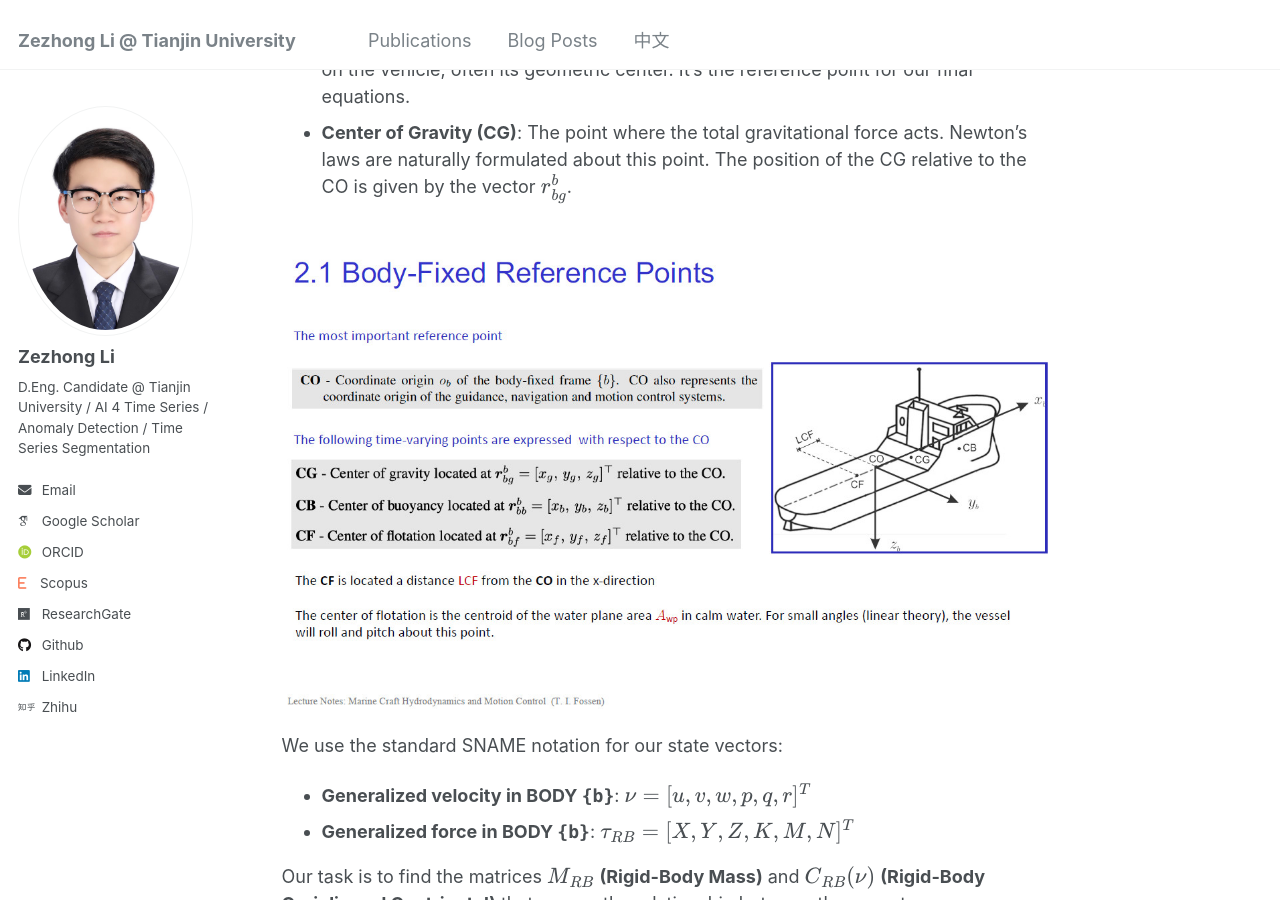
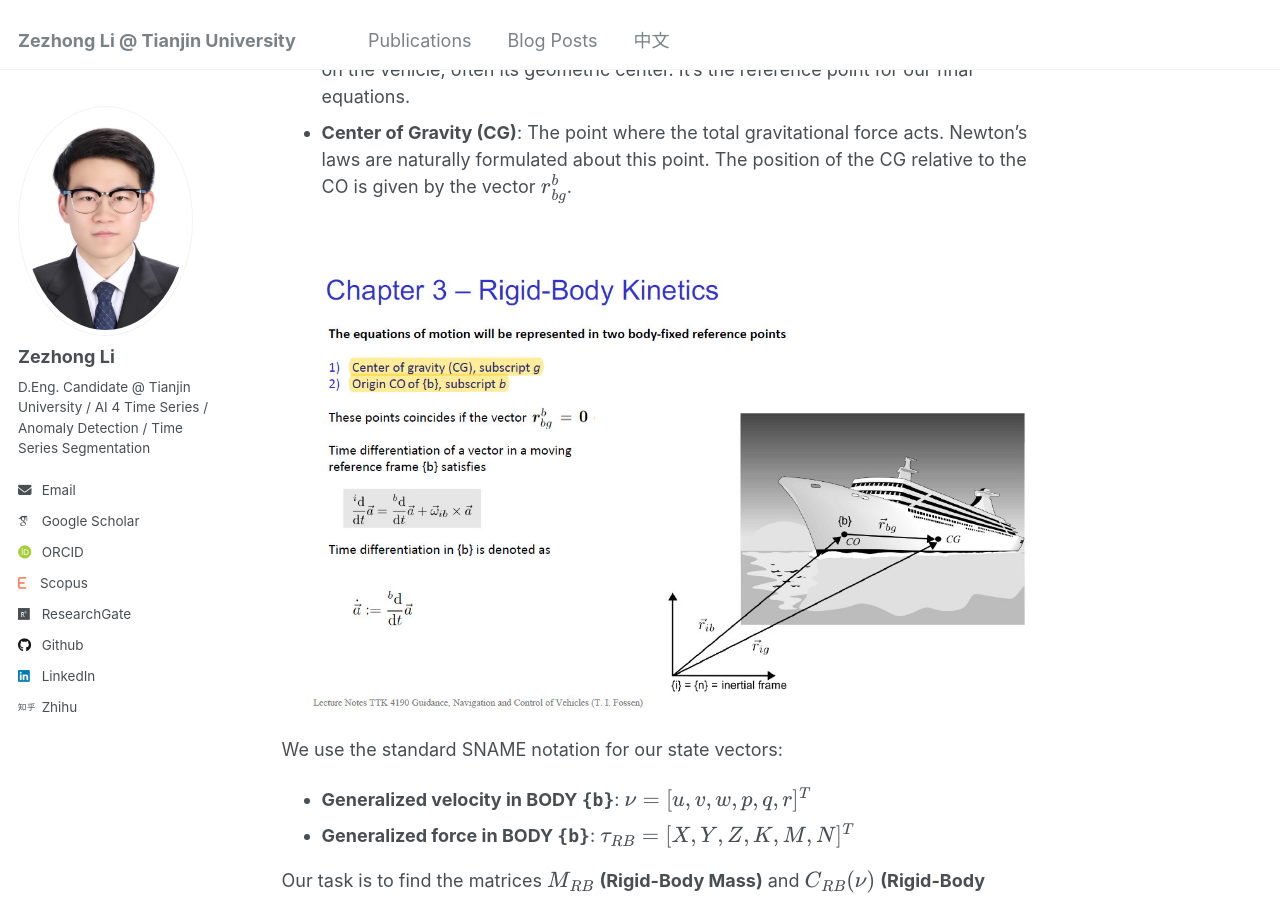
Before and after one commit to lzz19980125/lzz19980125.github.io, a Jekyll site: the page built from _posts/2025-8-2-Kinetics Analysis of Underwater Gliders.md, in a window 1280 px wide and 900 px high, scrolled down 1477 px. Built offline with Jekyll 4.4.1, drawn with Linux system fonts in a browser that asks for light colours; some web fonts are replaced.

Commit message:
Update 2025-8-2-Kinetics Analysis of Underwater Gliders.md

```diff
--- a/_posts/2025-8-2-Kinetics Analysis of Underwater Gliders.md
+++ b/_posts/2025-8-2-Kinetics Analysis of Underwater Gliders.md
@@ -43,7 +43,7 @@ Before we dive into the laws of motion, let's re-establish our key reference fra
 *   **Coordinate Origin (CO)**: The origin $$O_b$$ of the BODY frame `{b}`. This is a fixed point on the vehicle, often its geometric center. It's the reference point for our final equations.
 *   **Center of Gravity (CG)**: The point where the total gravitational force acts. Newton's laws are naturally formulated about this point. The position of the CG relative to the CO is given by the vector $$r_{bg}^b$$.
 
-<br/><img src='../images/2025-07-30_212303.jpg'>
+<br/><img src='../images/2025-08-06_185736.jpg'>
 
 We use the standard SNAME notation for our state vectors:
 
```
